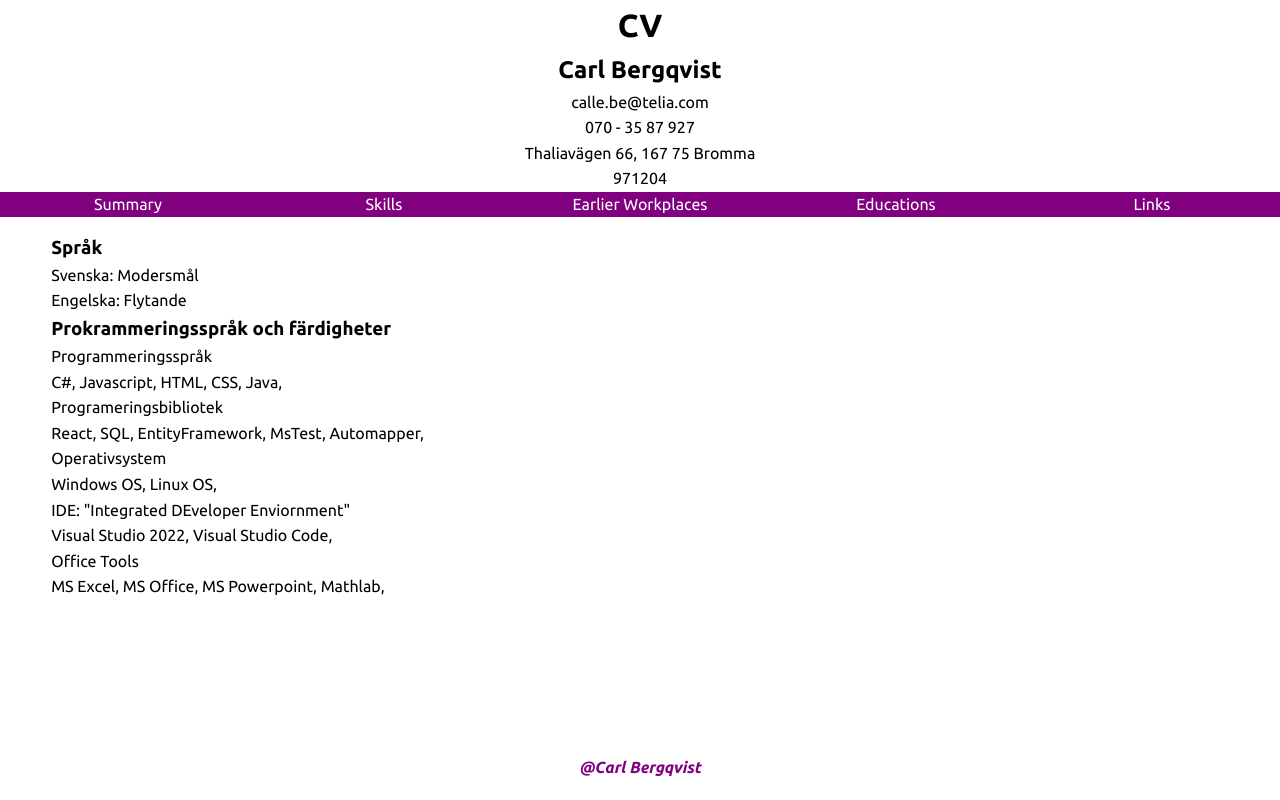
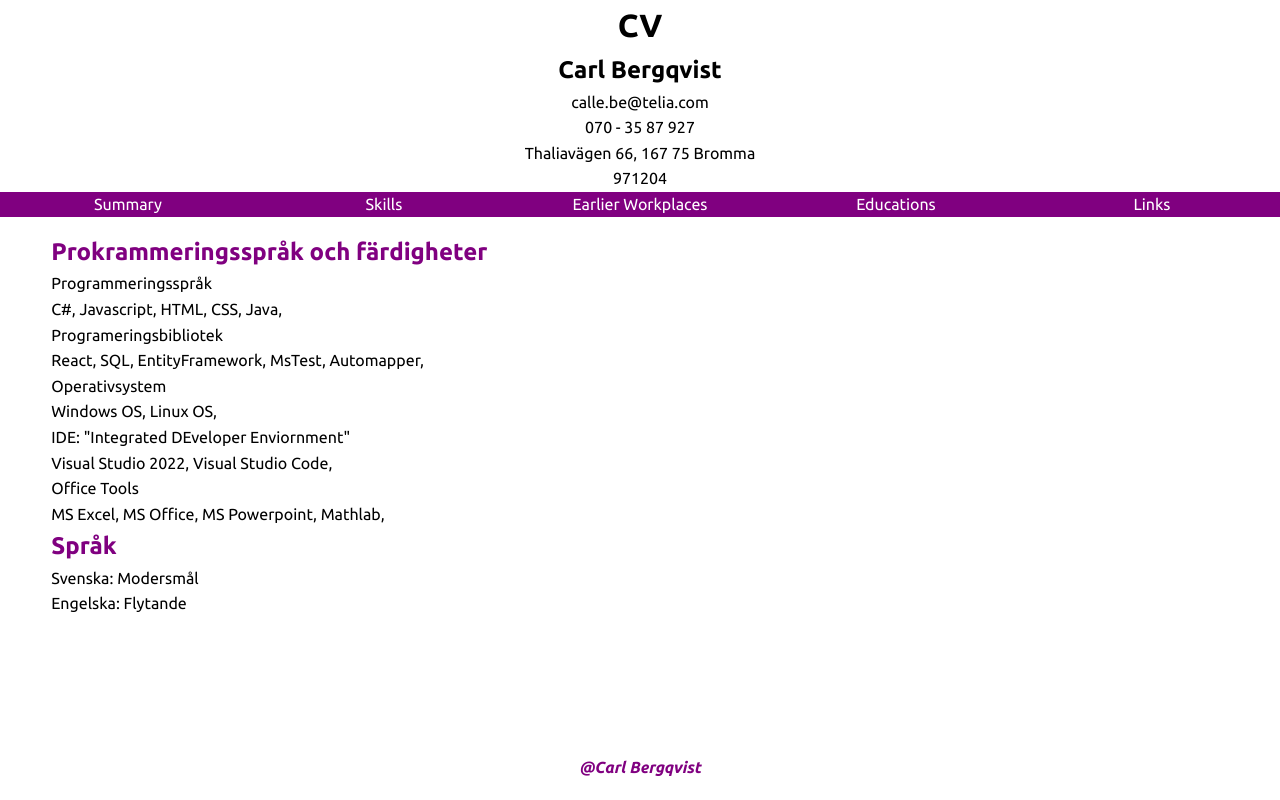
Before and after one commit to bap-ba-bip-boop/cv-hemsida, a React (Create React App) app: page / in a window 1280 px wide. Both pictures are taken after a click on the link "Skills". Built offline with nearby package versions, Linux system fonts and the light colour scheme.

Commit message:
some skills css

```diff
--- a/src/Components/Main Pages/Skills.js
+++ b/src/Components/Main Pages/Skills.js
@@ -8,7 +8,19 @@ export const Skills = () => {
   return (
     <>
       <section>
-            <h3>{appSettings.languageTitle}</h3>
+          <h2 className='skillsTitle'>{appSettings.ITStuffTitle}</h2>
+          {
+          appSettings.ITStuff.map( (category,i) =>
+              <ITStuffComponent
+              key={i}
+              CategoryName={category.CategoryName}
+              items={category.items}
+              />
+            )
+          }
+      </section>
+      <section>
+          <h2 className='skillsTitle'>{appSettings.languageTitle}</h2>
           {
           appSettings.spokenLanguages.map((language,i) =>
             <LanguageComponent
@@ -19,18 +31,6 @@ export const Skills = () => {
             )
           }
       </section>
-        <section>
-            <h3>{appSettings.ITStuffTitle}</h3>
-            {
-            appSettings.ITStuff.map( (category,i) =>
-                <ITStuffComponent
-                key={i}
-                CategoryName={category.CategoryName}
-                items={category.items}
-                />
-              )
-            }
-        </section>
     </>
   )
 }
--- a/src/Style/style.css
+++ b/src/Style/style.css
@@ -95,6 +95,11 @@
     color: purple;
 }
 
+/*SkillsPage*/
+.skillsTitle{
+    color: purple;
+}
+
 /*Links*/
 .socialMediaLink{
     display: block;
```
Lines whose indentation alone changed are shown as unchanged.
